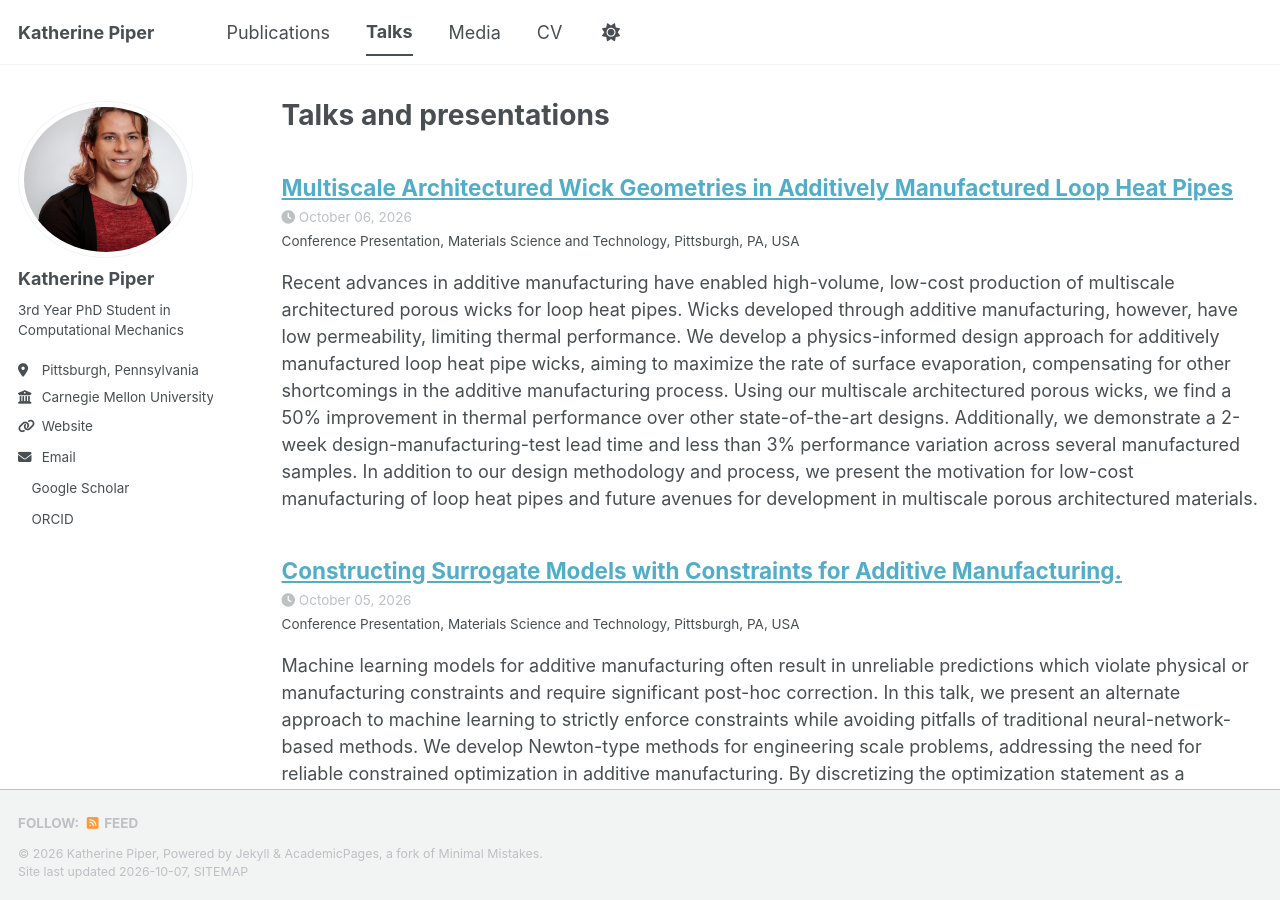
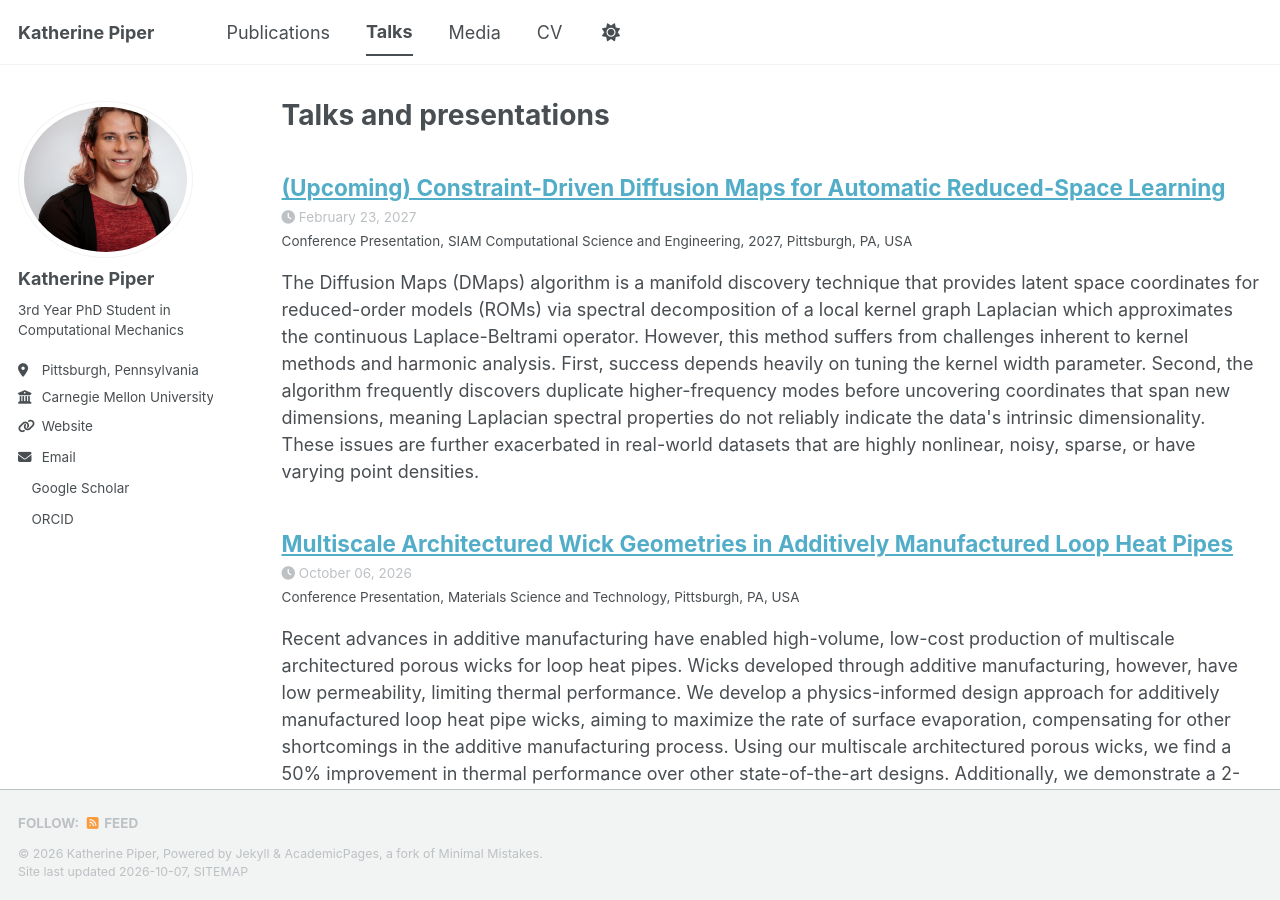
Before and after one commit to kbpiperphd/kbpiperphd.github.io, a Jekyll site: the page built from _pages/talks.html, in a window 1280 px wide and 900 px high. Built offline with Jekyll 4.4.1, drawn with Linux system fonts in a browser that asks for light colours; a style sheet for code colours, icons or effects is not loaded; a file with an impossible date is left out.

Commit message:
Update and rename 2027-02-xx.md to 2027-02-23.md

```diff
--- a/_talks/2027-02-xx.md
+++ b/_talks/2027-02-23.md
@@ -2,9 +2,9 @@
 title: "(Upcoming) Constraint-Driven Diffusion Maps for Automatic Reduced-Space Learning"
 collection: talks
 type: "Conference Presentation"
-permalink: /talks/2027-02-XX
+permalink: /talks/2027-02-23
 venue: "SIAM Computational Science and Engineering, 2027"
-date: 2027-02-XX
+date: 2027-02-23
 location: "Pittsburgh, PA, USA"
 ---
 
```
